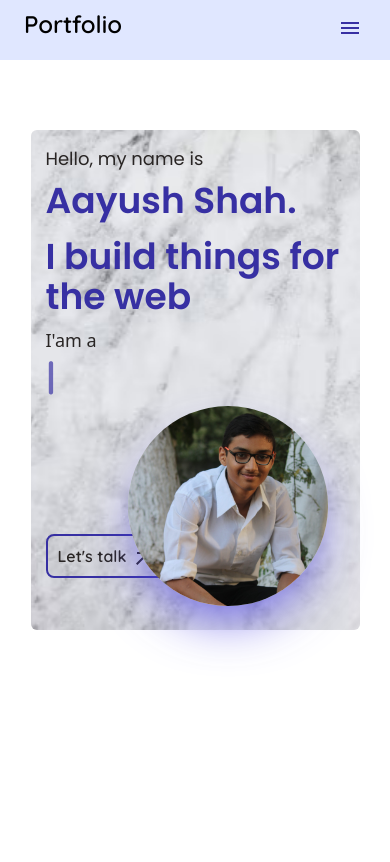
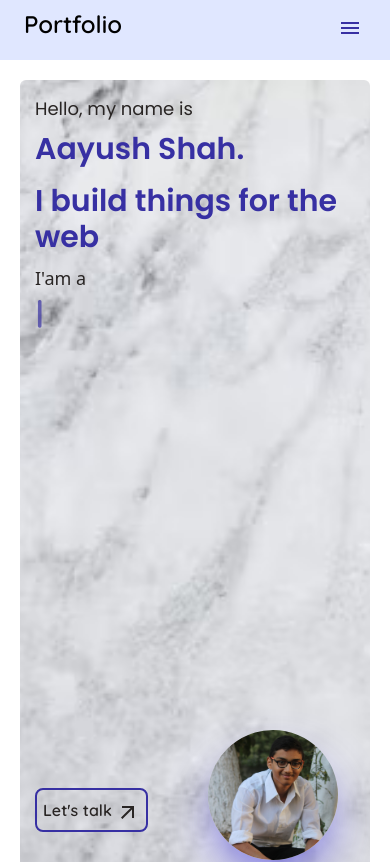
Before and after one commit to Aayush14Shah/myPortfolio, a React (Create React App) app: page / in a window 390 px wide. Shown: the top 862 px of the page. Built offline with nearby package versions, Linux system fonts and the light colour scheme; the HTML template or start-up script is replaced by a standard one.

Commit message:
Optimizing navbar and home page

```diff
--- a/src/Components/Nav/basicNav.jsx
+++ b/src/Components/Nav/basicNav.jsx
@@ -4,10 +4,10 @@ import { AppContext } from "../AppContext";
 const BasicNav = () => {
   const data = useContext(AppContext);
   return (
-    <div className="my-auto ">
-      <div className="flex mx-3 sm:space-x-[16px]  ">
+    <div className="my-auto">
+      <div className="flex mx-1 sm:space-x-[16px]  ">
         <p
-          className={`font-semibold text-sm underline cursor-pointer decoration-4 underline-offset-8 text-capitalize ${
+          className={`font-semibold text-sm underline cursor-pointer decoration-4 underline-offset-4 text-capitalize ${
             data.mode
               ? "text-indigo-800  decoration-violet-700 "
               : "text-yellow-300  decoration-amber-500  "
@@ -17,7 +17,7 @@ const BasicNav = () => {
           Home
         </p>
         <p
-          className={`font-semibold text-sm underline cursor-pointer decoration-4 underline-offset-8 text-capitalize ${
+          className={`font-semibold text-sm underline cursor-pointer decoration-4 underline-offset-4 text-capitalize ${
             data.mode
               ? "text-indigo-800  decoration-violet-700 "
               : "text-yellow-300  decoration-amber-500  "
@@ -27,7 +27,7 @@ const BasicNav = () => {
           About
         </p>
         <p
-          className={`font-semibold text-sm underline cursor-pointer decoration-4 underline-offset-8 text-capitalize ${
+          className={`font-semibold text-sm underline cursor-pointer decoration-4 underline-offset-4 text-capitalize ${
             data.mode
               ? "text-indigo-800  decoration-violet-700 "
               : "text-yellow-300  decoration-amber-500  "
@@ -37,7 +37,7 @@ const BasicNav = () => {
           Projects
         </p>
         <p
-          className={`font-semibold text-sm underline cursor-pointer decoration-4 underline-offset-8 text-capitalize ${
+          className={`font-semibold text-sm underline cursor-pointer decoration-4 underline-offset-4 text-capitalize ${
             data.mode
               ? "text-indigo-800  decoration-violet-700 "
               : "text-yellow-300  decoration-amber-500  "
--- a/src/Components/Navbar.jsx
+++ b/src/Components/Navbar.jsx
@@ -24,13 +24,13 @@ const Navbar = (props) => {
     <Fragment>
       <nav
         className={`navbar w-full h-[60px] flex flex-row justify-between ${
-          data.mode ? `bg-indigo-100` : "bg-[#1f2235]"
+          data.mode ? `bg-indigo-100` : "bg-[#1f2235] border-b border-gray-50"
         }  `}
         // fixed top-0 left-0 z-50
       >
         <div className="flex my-auto justify-between">
           <h1
-            className={`text-2xl mx-8 sm:mx-6 md:mx-6 py-2 font-semibold ${
+            className={`text-2xl mx-8 sm:mx-6 md:mx-6 py-2  font-semibold ${
               data.mode ? "text-black" : "text-white"
             }  `}
           >
--- a/src/Components/index.jsx
+++ b/src/Components/index.jsx
@@ -43,11 +43,11 @@ const Index = (props) => {
         <div
           ref={container}
           className={` bg-[url('/public/images/indexBg.avif')] bg-cover bg-center rounded-md h-[500px] lg:h-[500px] md:h-[500px] max-w-[calc(100%-10%)] min-w-[1000px] lg:min-w-[700px] md:max-w-[800px] md:min-w-[500px]
-          sm:max-w-[calc(100%-6%)] sm:min-w-[300px] sm:h-[500px] p-[2%] flex flex-row  ${
+          sm:max-w-[calc(100%-6%)] sm:min-w-full sm:h-full p-[2%] flex flex-row  ${
             data.mode ? "bg-indigo-100" : "bg-[#313552]"
           }  ${
             data.mode ? "text-slate-800" : "text-white"
-          } justify-between lg:justify-around  mt-[40px] sm:mt-[50px] mx-auto `}
+          } justify-between lg:justify-around  mt-[40px] sm:my-auto mx-auto overflow-hidden `}
         >
           {/* Short description */}
           <div
@@ -61,17 +61,17 @@ const Index = (props) => {
                 Hello, my name is
               </p>
               <p
-                className={`text-left text-5xl lg:text-4xl md:text-4xl sm:text-4xl font-semibold tracking-8 my-2 text-indigo-800 `}
+                className={`text-left text-5xl lg:text-4xl md:text-4xl sm:text-3xl font-semibold tracking-8 my-2 text-indigo-800 `}
               >
                 Aayush Shah.
-                <p className={` mt-4`}>I build things for the web</p>
+                <p className={`mt-4`}>I build things for the web</p>
               </p>
               <span
                 className={`text-xl sm:text-lg text-stone-800 `}
               >
                 I'am a
                 <h1
-                  className={`text-5xl lg:text-4xl md:text-4xl sm:text-4xl font-bold text-indigo-800`}
+                  className={`text-5xl lg:text-4xl md:text-4xl sm:text-3xl font-bold text-indigo-800`}
                 >
                   <Typewriter
                     options={{
@@ -87,7 +87,7 @@ const Index = (props) => {
                 id="talk"
                 type="button"
                 onClick={() => data.scrollHandler(data.contact)}
-                className={` text-[16px] text-stone-800 transition transform ease-linear duration-150 hover:scale-110 px-[20px] sm:px-[10px] absolute bottom-10 sm:my-3 py-1 rounded-lg font-semibold border-2 border-indigo-800 hover:text-white hover:bg-violet-800 `}
+                className={` text-[16px] text-stone-800 transition transform ease-linear duration-150 hover:scale-110 px-[20px] sm:px-[6px] absolute bottom-10 sm:my-3 py-1 rounded-lg font-semibold border-2 border-indigo-800 hover:text-white hover:bg-violet-800 `}
               >
                 Let's talk <ArrowOutwardIcon />
               </button>
@@ -102,9 +102,9 @@ const Index = (props) => {
           </div>
           {/* Profile Photo */}
 
-          <div className="relative Image rounded-full md:w-[200px] md:h-[200px] md:mx-[10px] my-auto md:absolute md:bottom-5 md:right-2 sm:absolute sm:bottom-6 sm:right-8">
+          <div className="relative Image rounded-full md:mx-[10px] my-auto md:absolute md:bottom-5 md:right-2 sm:absolute sm:bottom-6 sm:right-8 ">
             <img
-              className={` shadow-indigo-600/80 shadow-2xl w-[300px] lg:max-w-[250px] lg:min-w-[200px] md:max-w-[200px] sm:max-w-[200px] h-[300px] lg:max-h-[250px] lg:min-h-[200px] md:max-h-[200px] sm:max-h-[200px] object-cover rounded-full `}
+              className={` shadow-indigo-600/80 shadow-2xl w-[300px] lg:max-w-[250px] lg:min-w-[200px] md:max-w-[200px] sm:max-w-[130px] h-[300px] lg:max-h-[250px] lg:min-h-[200px] md:max-h-[200px] sm:max-h-[130px] object-cover rounded-full `}
               src={`${process.env.PUBLIC_URL}/Images/profile.jpg`}
               alt="My profile"
             />
--- a/src/Components/smScreenNav.jsx
+++ b/src/Components/smScreenNav.jsx
@@ -6,12 +6,12 @@ import ToggleMode from "./Nav/toggleMode";
 const SmScreenNav = () => {
   const data = useContext(AppContext);
   return (
-    <div className={`w-full ${data.mode ? "" : "bg-[#1f2235] py-[5%] h-[100px] "}`}>
+    <div className={`w-full ${data.mode ? "" : "bg-[#1f2235] py-[5%] "}`}>
       <div
-        className={`navbar p-[3%] ${data.mode ? "my-[5%]" : "my-[0%]"} rounded-lg w-[calc(100%-10%)] mx-auto flex flex-row justify-between shadow-lg ${
+        className={`navbar p-[2%] ${data.mode ? "my-[5%]" : "my-[0%]"} rounded-md w-[calc(100%-8%)] mx-auto flex flex-row justify-between  ${
           data.mode
             ? `bg-indigo-100 shadow-indigo-300/90`
-            : "bg-[#1f2235] shadow-slate-600/60"
+            : "bg-[#313552] shadow-slate-600/60"
         } animate-navAppear animate-navContent sm:visible invisible `}
       >
         <BasicNav />
```
